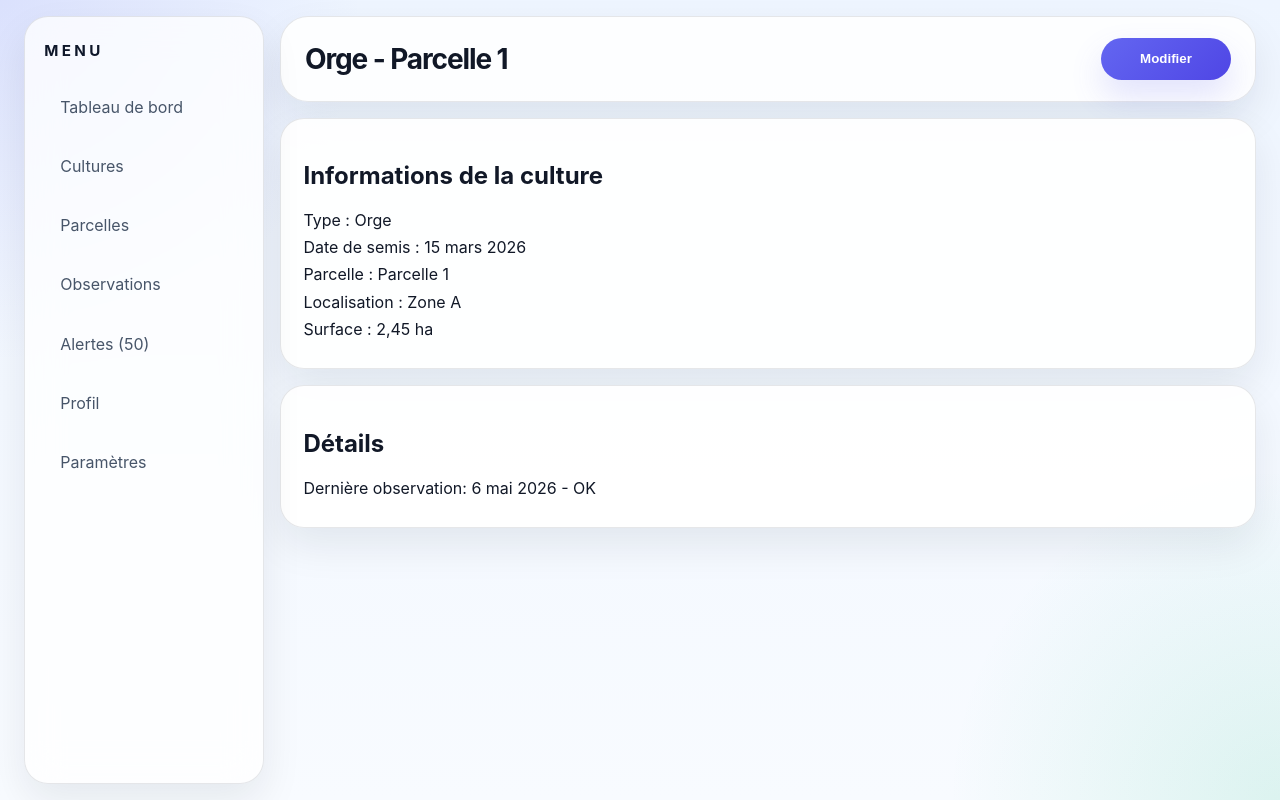
After one commit to lala000000/Agricole, a Django app: page /culture/1/ in a window 1280 px wide. The commit adds this page. Run offline with Django 5.2, Linux system fonts and the light colour scheme; data comes from the database, SQL or seed files in the repository.

Commit message:
I added those same pages to cultures

```diff
--- a/agricole/static/style.css
+++ b/agricole/static/style.css
@@ -1,42 +1,83 @@
+:root {
+    --bg: #eef5ff;
+    --bg-soft: rgba(255, 255, 255, 0.88);
+    --panel: rgba(255, 255, 255, 0.78);
+    --border: rgba(15, 23, 42, 0.1);
+    --text: #111827;
+    --text-muted: #475569;
+    --accent: #6366f1;
+    --accent-hover: #4f46e5;
+    --accent-soft: rgba(99, 102, 241, 0.14);
+    --shadow: 0 18px 40px rgba(15, 23, 42, 0.08);
+}
+
+* {
+    box-sizing: border-box;
+}
+
 body {
-    font-family: Arial, sans-serif;
     margin: 0;
     padding: 0;
-    background-color: #f4f4f4;
+    min-height: 100vh;
+    font-family: Inter, ui-sans-serif, system-ui, -apple-system, BlinkMacSystemFont, 'Segoe UI', sans-serif;
+    background: radial-gradient(circle at top left, rgba(99, 102, 241, 0.14), transparent 24%),
+                radial-gradient(circle at bottom right, rgba(16, 185, 129, 0.12), transparent 22%),
+                linear-gradient(180deg, var(--bg) 0%, #f8fbff 100%);
+    color: var(--text);
 }
 
 .container {
     display: flex;
+    gap: 1rem;
     min-height: 100vh;
+    padding: 1rem 1.5rem;
 }
 
 .sidebar {
-    width: 200px;
-    background-color: #333;
-    color: white;
-    padding: 1rem;
+    width: 240px;
+    background: rgba(255, 255, 255, 0.76);
+    border: 1px solid var(--border);
+    border-radius: 24px;
+    padding: 1.5rem 1.2rem;
+    color: var(--text);
+    backdrop-filter: blur(18px);
+    box-shadow: var(--shadow);
 }
 
 .sidebar h2 {
     margin-top: 0;
+    margin-bottom: 1.5rem;
+    font-size: 0.95rem;
+    letter-spacing: 0.22em;
+    text-transform: uppercase;
+    color: #0f172a;
 }
 
 .sidebar ul {
-    list-style-type: none;
+    list-style: none;
     padding: 0;
+    margin: 0;
 }
 
 .sidebar li {
-    margin: 1rem 0;
+    margin-bottom: 0.85rem;
 }
 
 .sidebar a {
-    color: white;
+    display: flex;
+    align-items: center;
+    padding: 0.8rem 1rem;
+    border-radius: 999px;
+    color: var(--text-muted);
     text-decoration: none;
+    transition: all 220ms ease;
 }
 
-.sidebar a:hover {
-    text-decoration: underline;
+.sidebar a:hover,
+.sidebar a.active {
+    color: #0f172a;
+    background: var(--accent-soft);
+    box-shadow: 0 14px 30px rgba(99, 102, 241, 0.14);
 }
 
 .main-content {
@@ -46,102 +87,200 @@ body {
 }
 
 .header {
-    background-color: #fff;
-    padding: 1rem;
-    border-bottom: 1px solid #ddd;
+    background: var(--bg-soft);
+    border: 1px solid var(--border);
+    border-radius: 28px;
+    padding: 1.3rem 1.5rem;
     display: flex;
     justify-content: space-between;
     align-items: center;
+    box-shadow: var(--shadow);
 }
 
-.weather {
-    font-weight: bold;
+.header h1 {
+    margin: 0;
+    font-size: clamp(1.75rem, 2vw, 2.4rem);
+    letter-spacing: -0.04em;
+}
+
+.add-btn,
+.edit-btn,
+button,
+.sidebar button {
+    min-width: 130px;
+    border: none;
+    border-radius: 999px;
+    color: #ffffff;
+    background: linear-gradient(135deg, var(--accent), var(--accent-hover));
+    padding: 0.85rem 1.2rem;
+    cursor: pointer;
+    transition: transform 200ms ease, box-shadow 200ms ease;
+    box-shadow: 0 16px 32px rgba(99, 102, 241, 0.18);
+}
+
+.add-btn:hover,
+.edit-btn:hover,
+button:hover,
+.sidebar button:hover {
+    transform: translateY(-1px);
+    background: linear-gradient(135deg, #4f46e5, #4338ca);
 }
 
 .tiles {
-    display: flex;
-    justify-content: space-around;
-    padding: 1rem;
-    flex-wrap: wrap;
+    display: grid;
+    grid-template-columns: repeat(auto-fit, minmax(220px, 1fr));
+    gap: 1rem;
+    margin-top: 1.25rem;
+}
+
+.tile,
+.chart,
+.risks,
+.parcels-list,
+.parcel-info,
+.indicators,
+.history,
+.new-observation,
+.alerts-list,
+.rules,
+.content-section,
+.data-table,
+.edit-form {
+    background: rgba(255, 255, 255, 0.92);
+    border: 1px solid var(--border);
+    border-radius: 24px;
+    padding: 1.4rem;
+    margin-top: 1rem;
+    box-shadow: var(--shadow);
 }
 
 .tile {
-    background-color: white;
-    border: 1px solid #ddd;
-    border-radius: 8px;
-    padding: 1rem;
-    margin: 0.5rem;
-    width: 200px;
-    text-align: center;
-    box-shadow: 0 2px 4px rgba(0,0,0,0.1);
-}
-
-.chart, .risks, .parcels-list, .parcel-info, .indicators, .history, .new-observation, .alerts-list, .rules {
-    padding: 1rem;
-    background-color: white;
-    margin: 1rem;
-    border-radius: 8px;
-    box-shadow: 0 2px 4px rgba(0,0,0,0.1);
+    min-height: 150px;
 }
 
 .parcel-card {
-    border: 1px solid #ddd;
-    padding: 1rem;
-    margin: 1rem 0;
-    border-radius: 8px;
+    background: rgba(255, 255, 255, 0.95);
+    border: 1px solid rgba(15, 23, 42, 0.08);
+    border-radius: 24px;
+    padding: 1.4rem;
+    box-shadow: 0 18px 35px rgba(15, 23, 42, 0.06);
+}
+
+.parcel-card:hover {
+    transform: translateY(-1px);
+    transition: transform 200ms ease;
 }
 
 .actions {
     display: flex;
-    gap: 0.5rem;
-    margin-top: 0.5rem;
-}
-
-.add-btn, .edit-btn {
-    background-color: #4CAF50;
-    color: white;
-    border: none;
-    padding: 0.5rem 1rem;
-    cursor: pointer;
-    border-radius: 4px;
-}
-
-.add-btn:hover, .edit-btn:hover {
-    background-color: #45a049;
+    flex-wrap: wrap;
+    gap: 0.75rem;
+    margin-top: 1.2rem;
 }
 
 form {
-    display: flex;
-    flex-direction: column;
+    display: grid;
+    grid-template-columns: 1fr;
+    gap: 1rem;
 }
 
 label {
-    margin: 0.5rem 0 0.2rem 0;
+    display: block;
+    margin-bottom: 0.4rem;
+    color: var(--text-muted);
+    font-weight: 600;
 }
 
-input, select, textarea {
-    padding: 0.5rem;
-    margin-bottom: 1rem;
+input,
+select,
+textarea {
+    width: 100%;
+    padding: 1rem 1rem;
+    border-radius: 18px;
+    border: 1px solid rgba(15, 23, 42, 0.12);
+    background: rgba(241, 245, 249, 0.96);
+    font-size: 1rem;
+    color: var(--text);
+    transition: border-color 180ms ease, box-shadow 180ms ease;
+}
+
+input:focus,
+select:focus,
+textarea:focus {
+    outline: none;
+    border-color: #7c3aed;
+    box-shadow: 0 0 0 6px rgba(124, 58, 237, 0.1);
 }
 
 button {
-    background-color: #4CAF50;
-    color: white;
-    border: none;
-    padding: 0.5rem 1rem;
     cursor: pointer;
-    border-radius: 4px;
+    font-weight: 600;
 }
 
-button:hover {
-    background-color: #45a049;
+table.data-table {
+    width: 100%;
+    border-collapse: separate;
+    border-spacing: 0;
+    overflow: hidden;
+    border-radius: 20px;
+}
+
+table.data-table thead {
+    background: rgba(99, 102, 241, 0.08);
+}
+
+table.data-table th,
+table.data-table td {
+    padding: 1rem 1.2rem;
+    text-align: left;
+    color: var(--text);
+    border-bottom: 1px solid rgba(15, 23, 42, 0.08);
+}
+
+table.data-table tbody tr:nth-child(even) {
+    background: rgba(99, 102, 241, 0.04);
+}
+
+table.data-table tbody tr:hover {
+    background: rgba(99, 102, 241, 0.12);
 }
 
 ul {
-    list-style-type: none;
+    list-style: none;
     padding: 0;
+    margin: 0;
 }
 
 li {
-    margin: 0.5rem 0;
+    margin: 0.45rem 0;
 }
+
+@media (max-width: 1024px) {
+    .container {
+        flex-direction: column;
+        padding: 1rem;
+    }
+
+    .sidebar {
+        width: 100%;
+        border-radius: 20px;
+    }
+}
+
+@media (max-width: 640px) {
+    .header {
+        flex-direction: column;
+        align-items: flex-start;
+        gap: 1rem;
+    }
+
+    .actions {
+        justify-content: stretch;
+    }
+
+    .add-btn,
+    .edit-btn,
+    button {
+        width: 100%;
+    }
+}
--- /dev/null
+++ b/agricole/templates/culture.html
@@ -0,0 +1,59 @@
+{% load static %}
+<!DOCTYPE html>
+<html lang="fr">
+<head>
+    <meta charset="UTF-8">
+    <meta name="viewport" content="width=device-width, initial-scale=1.0">
+    <title>{{ culture.type }} - {{ culture.parcelle.nom }}</title>
+    <link rel="stylesheet" href="{% static 'style.css' %}">
+</head>
+<body>
+    <div class="container">
+        <aside class="sidebar">
+            <h2>Menu</h2>
+            <ul>
+                <li><a href="{% url 'home' %}">Tableau de bord</a></li>
+                <li><a href="{% url 'cultures' %}">Cultures</a></li>
+                <li><a href="{% url 'parcels' %}">Parcelles</a></li>
+                <li><a href="{% url 'observations' %}">Observations</a></li>
+                <li><a href="{% url 'alertes' %}">Alertes ({{ nbralerte }})</a></li>
+                <li><a href="{% url 'profile' %}">Profil</a></li>
+                <li><a href="{% url 'settings' %}">Paramètres</a></li>
+            </ul>
+        </aside>
+
+        <main class="main-content">
+            <header class="header">
+                <h1>{{ culture.type }} - {{ culture.parcelle.nom }}</h1>
+                <a href="{% url 'edit_culture' culture.id %}"><button class="edit-btn">Modifier</button></a>
+            </header>
+
+            <section class="parcel-info">
+                <h2>Informations de la culture</h2>
+                <ul>
+                    <li>Type : {{ culture.type }}</li>
+                    <li>Date de semis : {{ culture.date_semis|date:"j F Y" }}</li>
+                    <li>Parcelle : {{ culture.parcelle.nom }}</li>
+                    <li>Localisation : {{ culture.parcelle.localisation }}</li>
+                    <li>Surface : {{ culture.parcelle.surface_ha }} ha</li>
+                </ul>
+            </section>
+
+            <section class="indicators">
+                <h2>Détails</h2>
+                <ul>
+                    <li>Dernière observation:
+                        {% with obs=culture.parcelle.observations.all|first %}
+                            {% if obs %}
+                                {{ obs.date|date:"j F Y" }} - {{ obs.etat }}{% if obs.commentaire %} : {{ obs.commentaire }}{% endif %}
+                            {% else %}
+                                Aucune observation
+                            {% endif %}
+                        {% endwith %}
+                    </li>
+                </ul>
+            </section>
+        </main>
+    </div>
+</body>
+</html>
--- a/agricole/templates/cultures.html
+++ b/agricole/templates/cultures.html
@@ -25,7 +25,7 @@
         <main class="main-content">
             <header class="header">
                 <h1>Cultures</h1>
-                <button class="add-btn">+ Ajouter</button>
+                <a href="{% url 'create_culture' %}"><button class="add-btn">+ Ajouter</button></a>
             </header>
             <section class="parcels-list">
                 {% if cultures %}
@@ -47,8 +47,8 @@
                             <td>{{ culture.date_semis }}</td>
                             <td>{{ culture.parcelle.nom }}</td>
                             <td>
-                                <button>Voir</button>
-                                <button>Modifier</button>
+                                <a href="{% url 'culture' culture.id %}"><button type="button">Voir</button></a>
+                                <a href="{% url 'edit_culture' culture.id %}"><button type="button">Modifier</button></a>
                                 <button>Supprimer</button>
                             </td>
                         </tr>
--- a/agricole/urls.py
+++ b/agricole/urls.py
@@ -8,6 +8,9 @@ urlpatterns = [
     path('alertes/', views.alertes, name='alertes'),
     path('observations/', views.observations, name='observations'),
     path('observations/add/', views.add_observation, name='add_observation'),
+    path('culture/new/', views.create_culture, name='create_culture'),
+    path('culture/<int:id>/edit/', views.edit_culture, name='edit_culture'),
+    path('culture/<int:id>/', views.culture, name='culture'),
     path('parcel/new/', views.create_parcelle, name='create_parcelle'),
     path('parcel/<int:id>/edit/', views.edit_parcelle, name='edit_parcelle'),
     path('parcel/<int:id>/', views.parcel, name='parcel'),
--- a/agricole/views.py
+++ b/agricole/views.py
@@ -53,7 +53,20 @@ def dashboard(request):
 def cultures(request):
   template = loader.get_template('cultures.html')
   cultures = Culture.objects.select_related('parcelle').all()
-  return HttpResponse(template.render({'cultures': cultures}))
+  context = {
+    'nbralerte': get_alertes_count(),
+    'cultures': cultures,
+  }
+  return HttpResponse(template.render(context, request))
+
+def culture(request, id):
+  culture = Culture.objects.select_related('parcelle').get(id=id)
+  template = loader.get_template('culture.html')
+  context = {
+    'nbralerte': get_alertes_count(),
+    'culture': culture,
+  }
+  return HttpResponse(template.render(context, request))
 
 def alertes(request):
   template = loader.get_template('alertes.html')
@@ -123,6 +136,24 @@ def edit_parcelle(request, id):
   }
   return HttpResponse(template.render(context, request))
 
+def create_culture(request):
+  template = loader.get_template('create_culture.html')
+  context = {
+    'nbralerte': get_alertes_count(),
+    'parcelles': Parcelle.objects.all(),
+  }
+  return HttpResponse(template.render(context, request))
+
+def edit_culture(request, id):
+  culture = Culture.objects.select_related('parcelle').get(id=id)
+  template = loader.get_template('edit_culture.html')
+  context = {
+    'nbralerte': get_alertes_count(),
+    'culture': culture,
+    'parcelles': Parcelle.objects.all(),
+  }
+  return HttpResponse(template.render(context, request))
+
 def profile(request):
   template = loader.get_template('profile.html')
   context = {
```
Also changed, not shown: agricole/templates/create_culture.html (added, +56 -0 lines), agricole/templates/edit_culture.html (added, +58 -0 lines).
